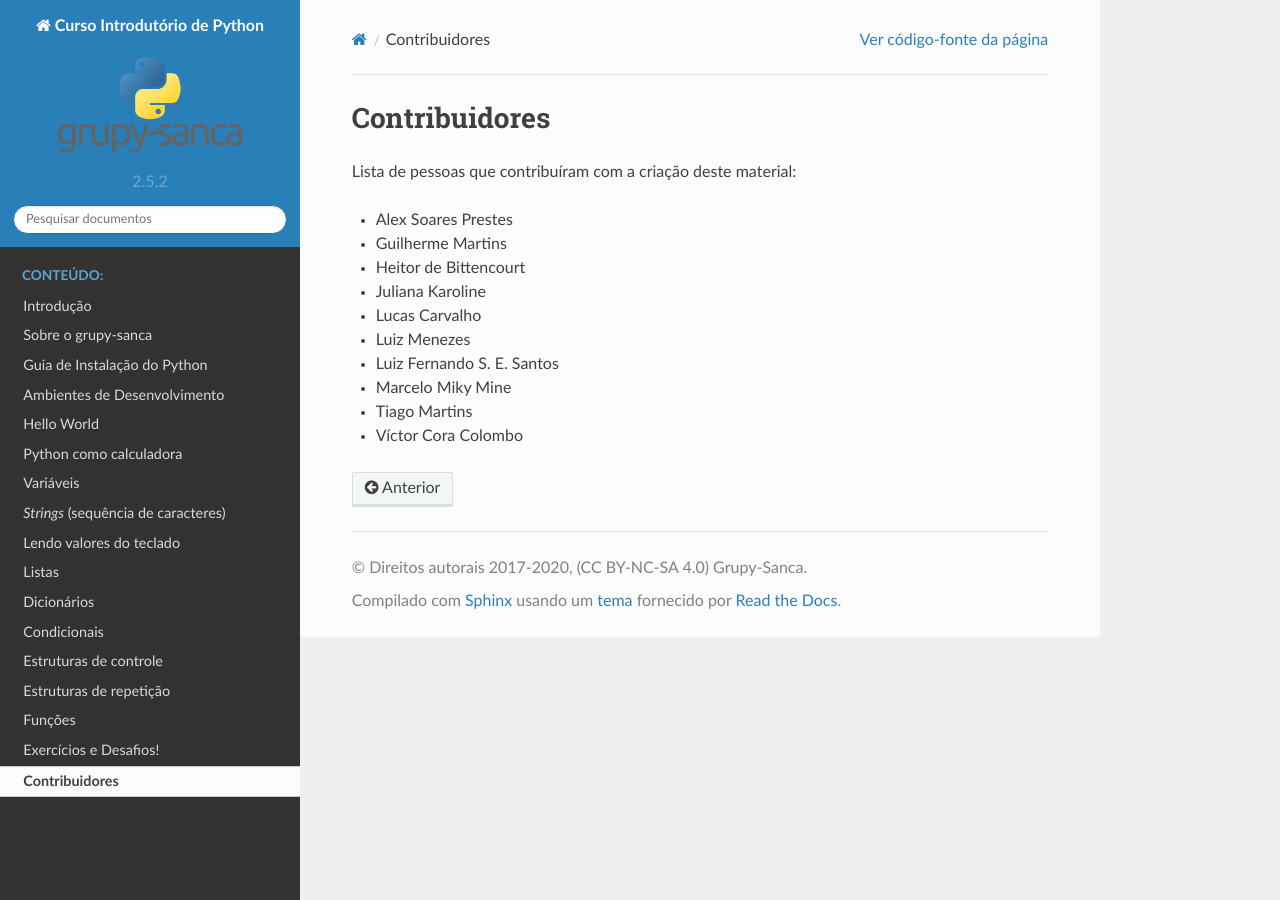
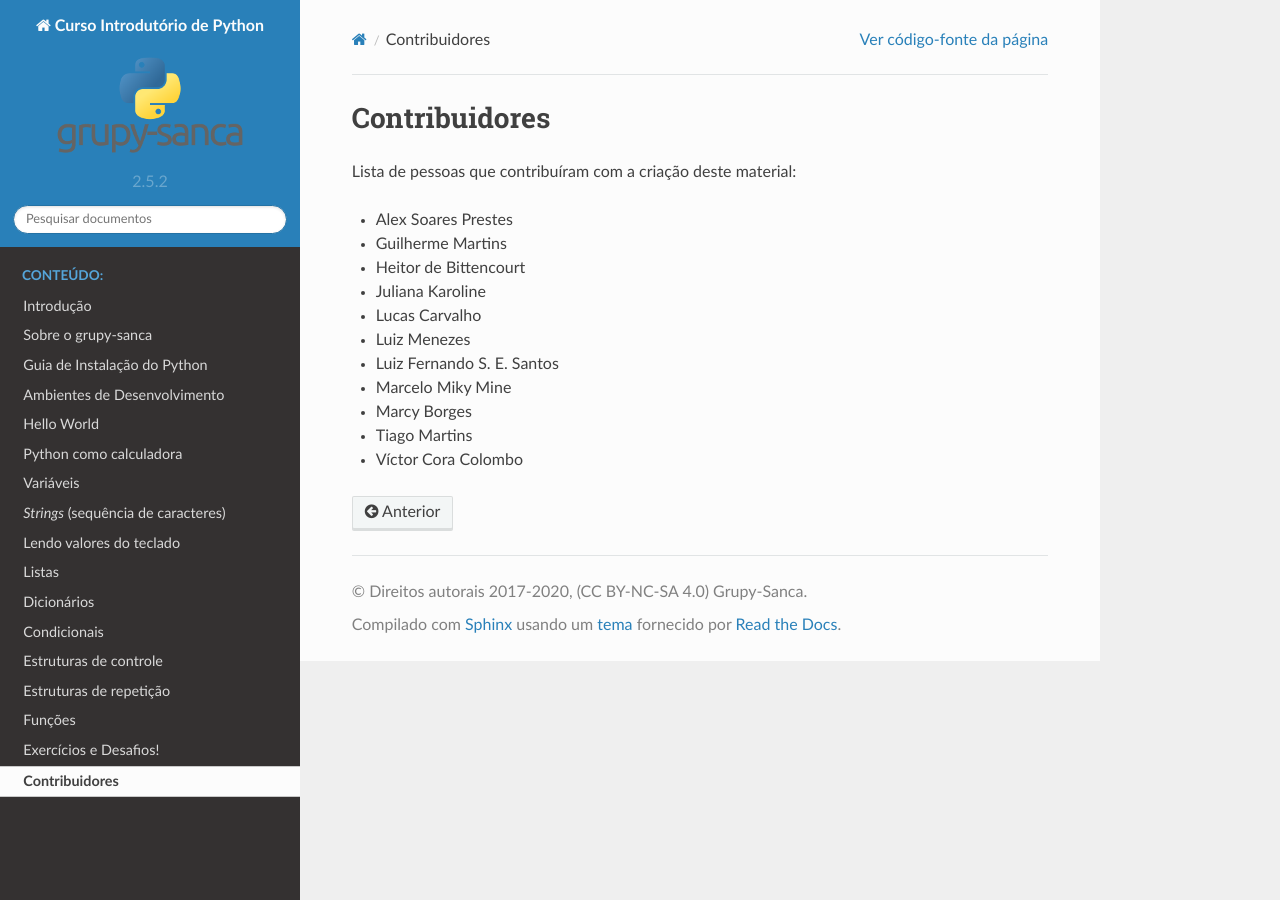
Before and after one commit to grupy-sanca/curso-python, a Sphinx documentation site: the page built from source/contribuidores.rst, in a window 1280 px wide. Built offline with Sphinx 7.4.7 and the Read the Docs theme 2.0.0, drawn with Linux system fonts in a browser that asks for light colours.

Commit message:
contribuidores

```diff
--- a/source/contribuidores.rst
+++ b/source/contribuidores.rst
@@ -11,5 +11,6 @@ Lista de pessoas que contribuíram com a criação deste material:
 - Luiz Menezes
 - Luiz Fernando S. E. Santos
 - Marcelo Miky Mine
+- Marcy Borges
 - Tiago Martins
 - Víctor Cora Colombo
```
